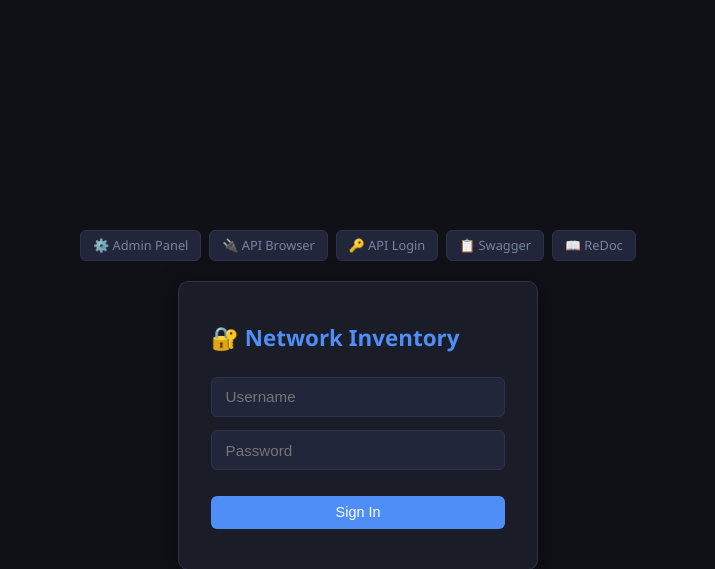
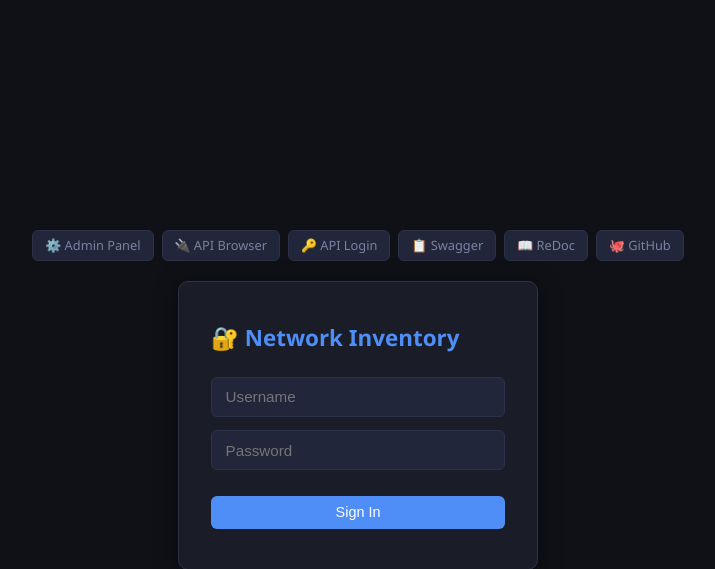
Before and after one commit to lasha1616/network_inventory, a Django app: page / in a window 1280 px wide. Shown: the top 569 px of the page, without its empty margins (282-997 px from the left). Run offline with Django 5.2, Linux system fonts and the light colour scheme; parts of the project's set-up code (start-up, migrations or seed data) failed here and were passed over.

Commit message:
Final push

```diff
--- a/inventory/templates/inventory/index.html
+++ b/inventory/templates/inventory/index.html
@@ -511,6 +511,7 @@
       <a href="/api-auth/login/" target="_blank">🔑 API Login</a>
       <a href="/swagger/" target="_blank">📋 Swagger</a>
       <a href="/redoc/" target="_blank">📖 ReDoc</a>
+      <a href="https://github.com/lasha1616/network_inventory" target="_blank">🐙 GitHub</a>
     </div>
 
     <div class="login-card">
```
Also changed, not shown: README.md.
